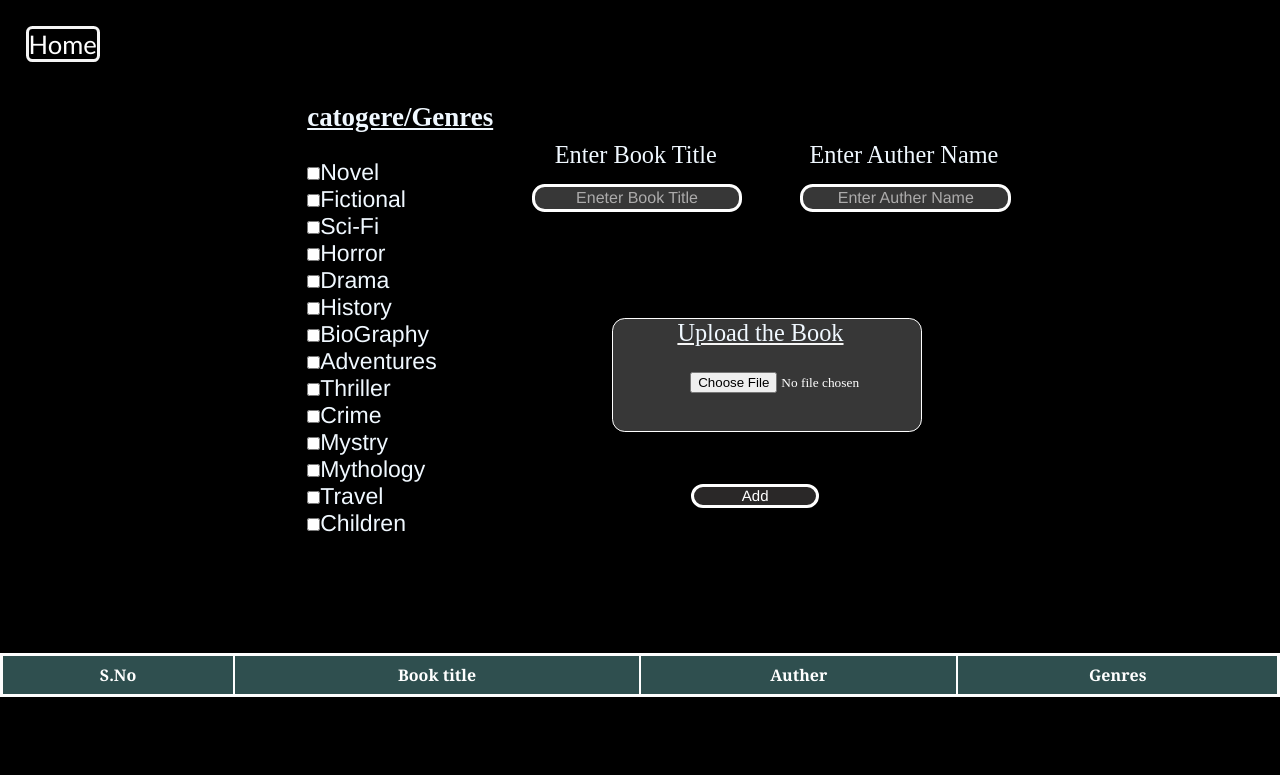
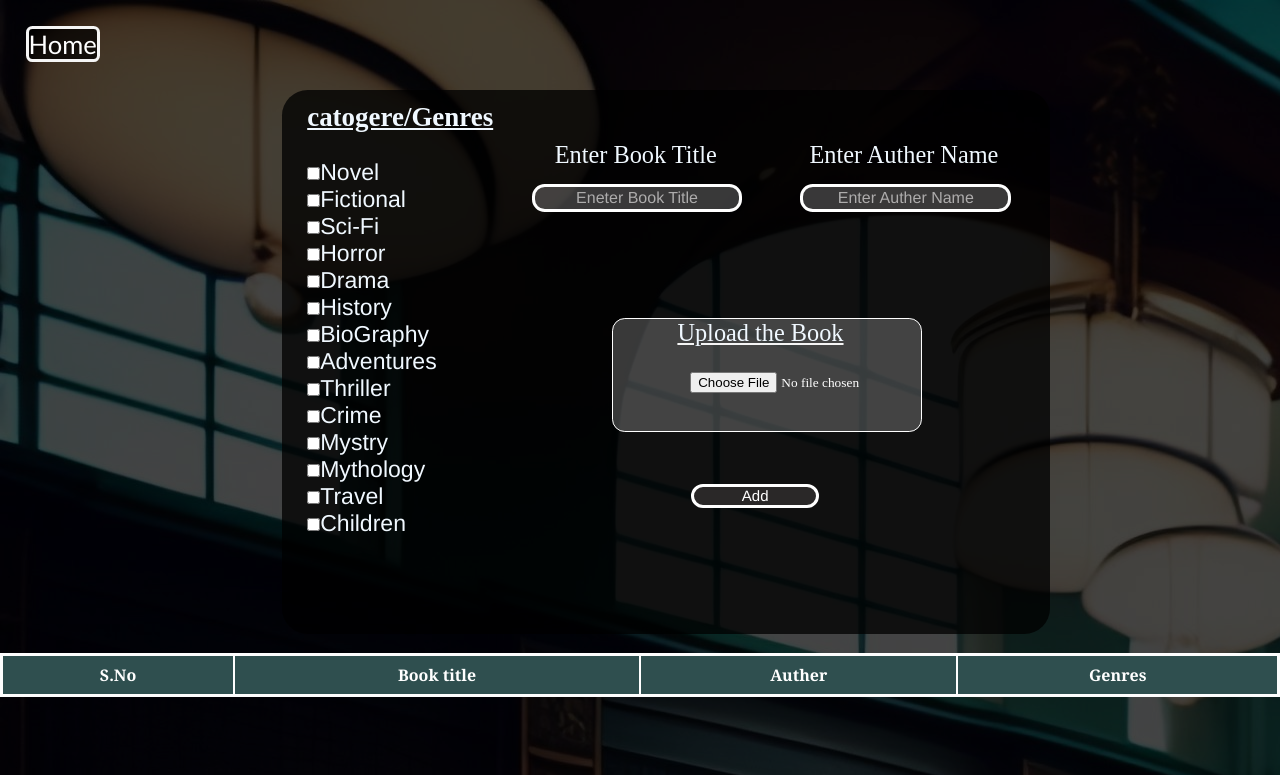
Before and after one commit to PavanKings007/Online_Library, a plain HTML site: page AddBook.html in a window 1280 px wide. Shown: the top 775 px of the page. Drawn offline with Linux system fonts and the light colour scheme.

Commit message:
Update AddBookk.css

```diff
--- a/AddBookk.css
+++ b/AddBookk.css
@@ -9,7 +9,7 @@
     background-color: rgba(0, 0, 0, 0.733);
 }
 body{
-    background-image: url('imgs/library.png');
+    background-image: url(library.png);
     background-color: black;
     background-repeat: no-repeat;
     display:flex;
```
